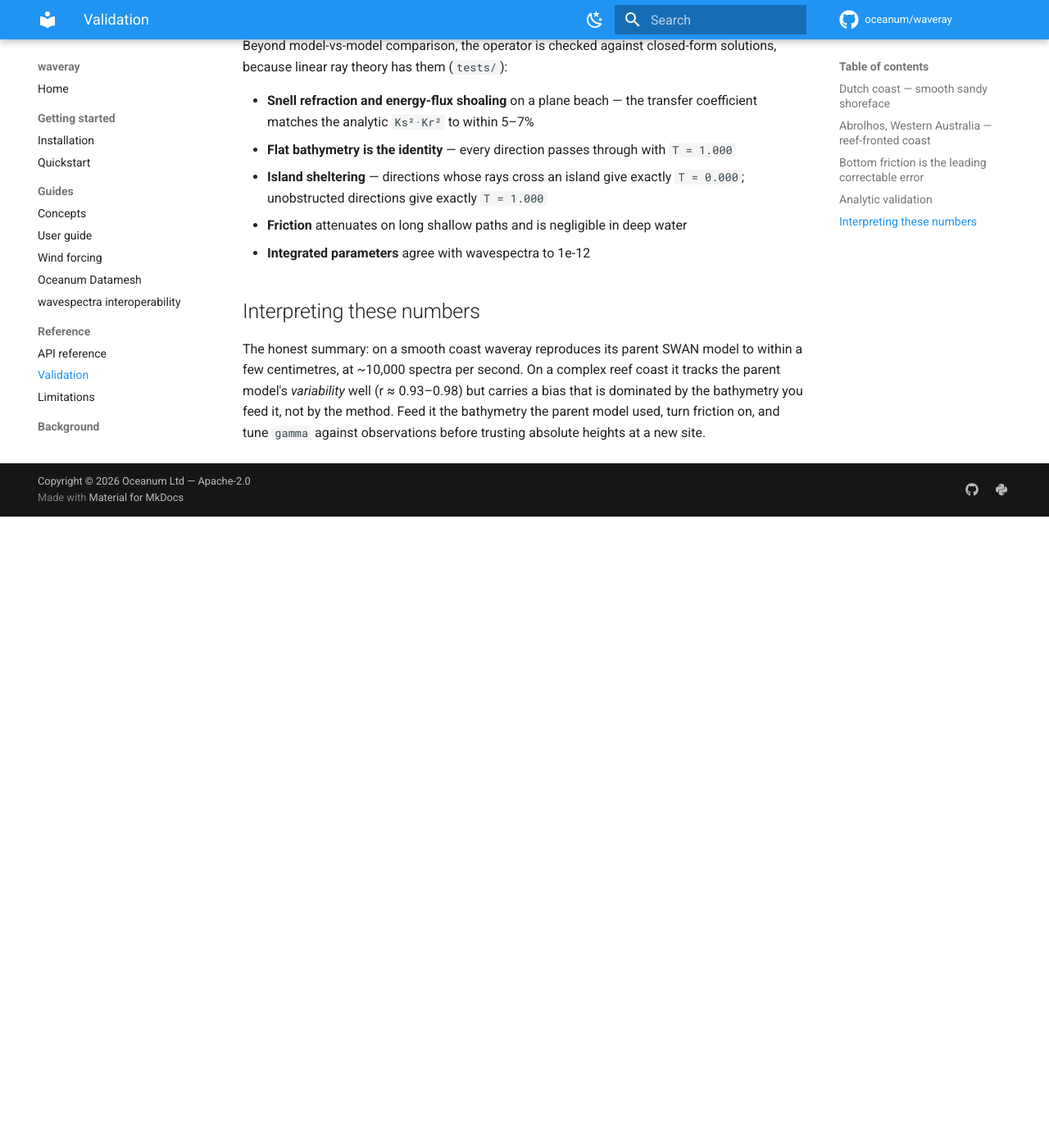
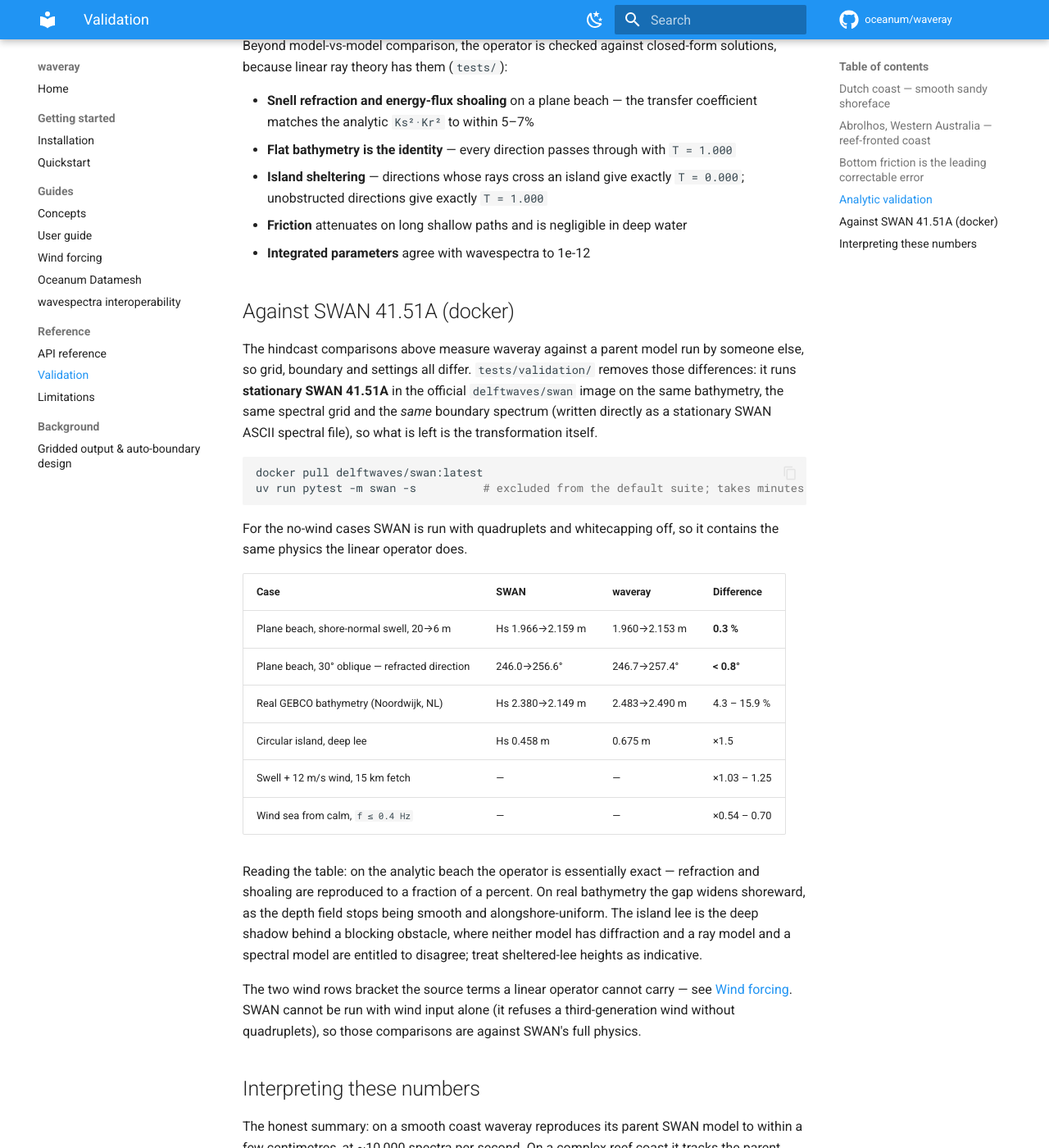
Before and after one commit to oceanum/waveray, an MkDocs documentation site: the page built from docs/validation.md, in a window 1280 px wide and 1400 px high, scrolled down 2008 px. Shown: the whole window at 82% size. Built offline with MkDocs 1.6.1 and Material for MkDocs 9.7.7, drawn with Linux system fonts in a browser that asks for light colours; comment, search, counter and statistics services are not loaded; before the commit the page ends 2638 px from its top, so only the background shows below that.

Commit message:
docs: growth ceiling, SWAN comparison results, opt-in suite
docs/wind.md gains the max_growth section (why unbalanced wind input is
unbounded, what the ceiling does, growth_clipped_fraction) and a validation
section with the measured SWAN ratios. docs/validation.md gains an 'Against
SWAN 41.51A (docker)' table with the measured numbers and how to run the
suite. limitations.md, README.md and api.md updated to match; pytest 'swan'
marker documented. mkdocs build --strict clean.

Co-Authored-By: Claude Fable 5 <noreply@anthropic.com>
Claude-Session: https://claude.ai/code/session_01SR4P8PP9t7Qig9fL2g8rQ6

````diff
--- a/docs/validation.md
+++ b/docs/validation.md
@@ -79,6 +79,44 @@ solutions, because linear ray theory has them (`tests/`):
 - **Friction** attenuates on long shallow paths and is negligible in deep water
 - **Integrated parameters** agree with wavespectra to 1e-12
 
+## Against SWAN 41.51A (docker)
+
+The hindcast comparisons above measure waveray against a parent model run by
+someone else, so grid, boundary and settings all differ. `tests/validation/`
+removes those differences: it runs **stationary SWAN 41.51A** in the official
+`delftwaves/swan` image on the same bathymetry, the same spectral grid and the
+*same* boundary spectrum (written directly as a stationary SWAN ASCII spectral
+file), so what is left is the transformation itself.
+
+```bash
+docker pull delftwaves/swan:latest
+uv run pytest -m swan -s          # excluded from the default suite; takes minutes
+```
+
+For the no-wind cases SWAN is run with quadruplets and whitecapping off, so it
+contains the same physics the linear operator does.
+
+| Case | SWAN | waveray | Difference |
+|---|---|---|---|
+| Plane beach, shore-normal swell, 20→6 m | Hs 1.966→2.159 m | 1.960→2.153 m | **0.3 %** |
+| Plane beach, 30° oblique — refracted direction | 246.0→256.6° | 246.7→257.4° | **< 0.8°** |
+| Real GEBCO bathymetry (Noordwijk, NL) | Hs 2.380→2.149 m | 2.483→2.490 m | 4.3 – 15.9 % |
+| Circular island, deep lee | Hs 0.458 m | 0.675 m | ×1.5 |
+| Swell + 12 m/s wind, 15 km fetch | — | — | ×1.03 – 1.25 |
+| Wind sea from calm, `f ≤ 0.4 Hz` | — | — | ×0.54 – 0.70 |
+
+Reading the table: on the analytic beach the operator is essentially exact —
+refraction and shoaling are reproduced to a fraction of a percent. On real
+bathymetry the gap widens shoreward, as the depth field stops being smooth and
+alongshore-uniform. The island lee is the deep shadow behind a blocking
+obstacle, where neither model has diffraction and a ray model and a spectral
+model are entitled to disagree; treat sheltered-lee heights as indicative.
+
+The two wind rows bracket the source terms a linear operator cannot carry —
+see [Wind forcing](wind.md#validation). SWAN cannot be run with wind input
+alone (it refuses a third-generation wind without quadruplets), so those
+comparisons are against SWAN's full physics.
+
 ## Interpreting these numbers
 
 The honest summary: on a smooth coast waveray reproduces its parent SWAN model
````
Also changed, not shown: README.md (+13 -2 lines), docs/api.md (+6 -4 lines), docs/limitations.md (+11 -2 lines), docs/wind.md (+55 -7 lines).
